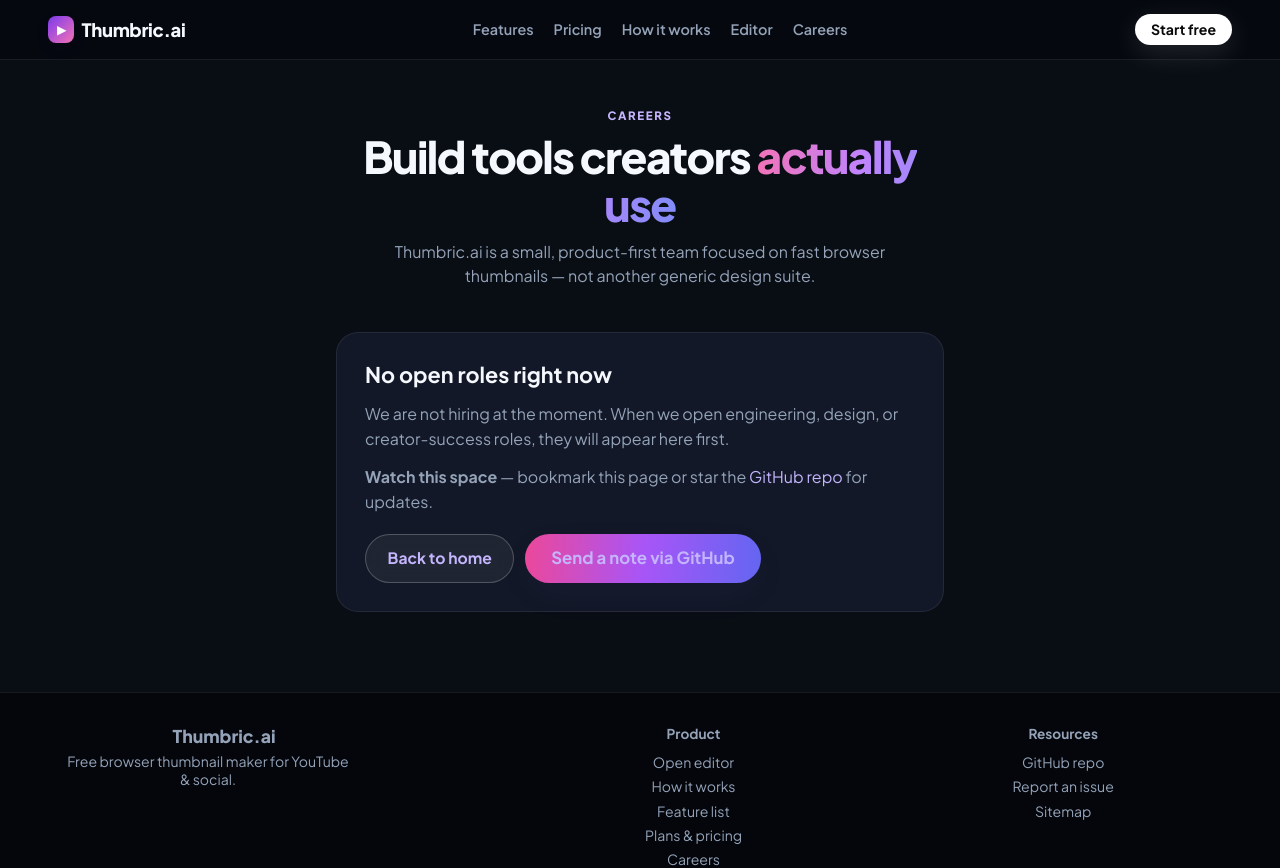
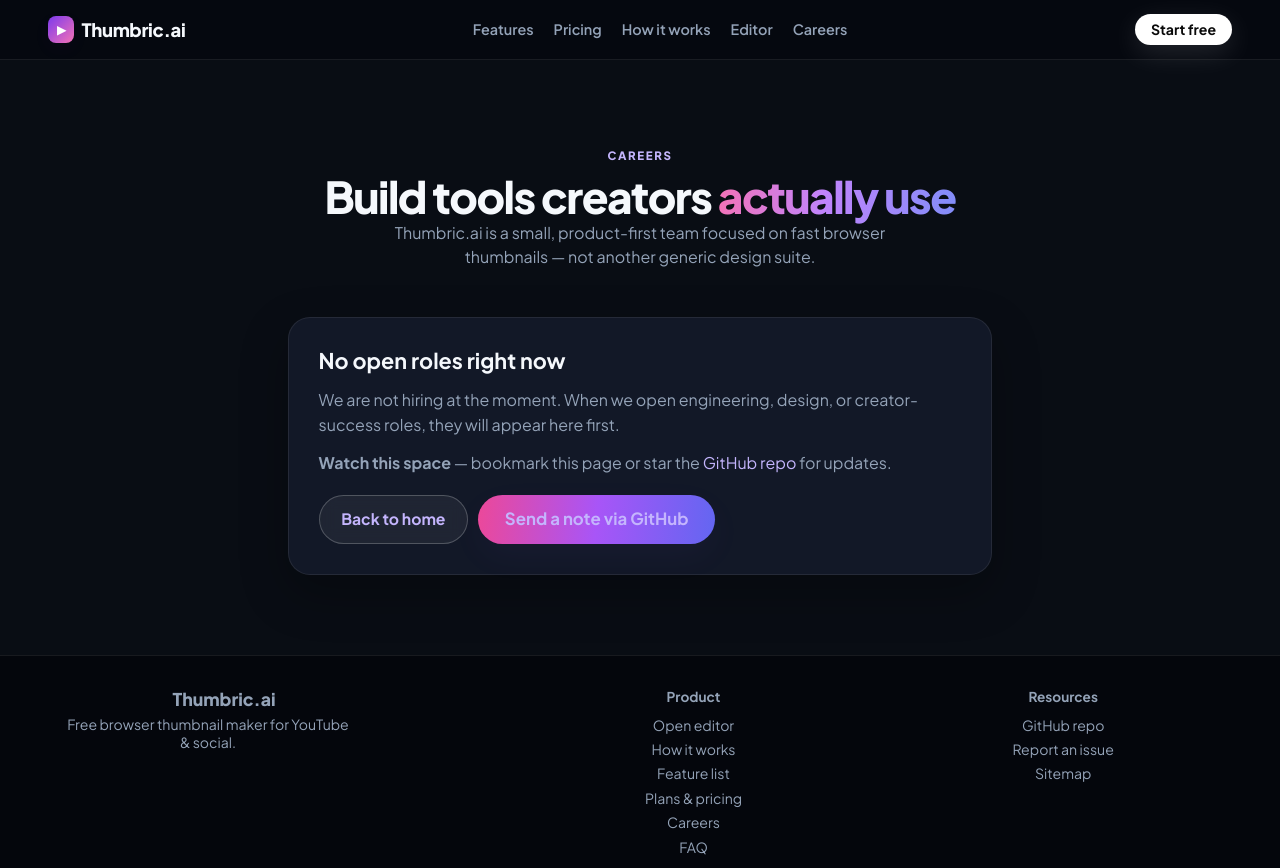
Before and after one commit to Thiru-Cloud-Architect/thumbric, a React (Vite) app: page /thumbforge/career in a window 1280 px wide. Shown: the top 868 px of the page. Built offline with nearby package versions, Linux system fonts and the light colour scheme.

Commit message:
Fix Careers page under sticky header; document thumbforge URL

```diff
--- a/src/App.css
+++ b/src/App.css
@@ -2029,11 +2029,11 @@ footer {
 .pricing-page-main {
   max-width: 72rem;
   margin: 0 auto;
-  padding-bottom: 3rem;
+  padding: 5.5rem 0 3rem;
 }
 
 .pricing-hero {
-  padding: clamp(2rem, 5vw, 3rem) clamp(1rem, 4vw, 2rem) 1rem;
+  padding: 0 clamp(1rem, 4vw, 2rem) 1rem;
   text-align: center;
 }
 
@@ -2388,25 +2388,30 @@ footer {
 .career-page-main {
   max-width: 48rem;
   margin: 0 auto;
-  padding-bottom: 3rem;
+  padding: 5.5rem clamp(1rem, 4vw, 2rem) 3rem;
 }
 
 .career-hero {
-  padding: clamp(2rem, 5vw, 3rem) clamp(1rem, 4vw, 2rem) 1rem;
+  padding: 0 0 1.25rem;
   text-align: center;
 }
 
+.career-hero .section-title {
+  margin-bottom: 0.75rem;
+}
+
 .career-card-wrap {
-  padding: 0 clamp(1rem, 4vw, 2rem) 2rem;
+  padding: 0 0 2rem;
 }
 
 .career-status-card {
-  padding: clamp(1.25rem, 3vw, 1.75rem);
+  padding: clamp(1.35rem, 3vw, 1.85rem);
   border-radius: 22px;
   border: 1px solid var(--line);
   background: var(--raise);
   display: grid;
   gap: 0.85rem;
+  box-shadow: 0 18px 48px rgba(0, 0, 0, 0.28);
 }
 
 .career-status-card h2 {
--- a/src/brand.ts
+++ b/src/brand.ts
@@ -11,4 +11,4 @@ export const DOWNLOAD_PREFIX = 'thumbric'
 
 export const WATERMARK_LABEL = `${PRODUCT_NAME_FULL} · free preview`
 
-export const UI_BUILD = '2026.10.06-z'
+export const UI_BUILD = '2026.10.06-aa'
--- a/src/index.css
+++ b/src/index.css
@@ -1,3 +1,7 @@
+html {
+  scroll-padding-top: 5rem;
+}
+
 html,
 body,
 #root {
```
Also changed, not shown: 1 other file (tests, documents, lock files or other folders).
